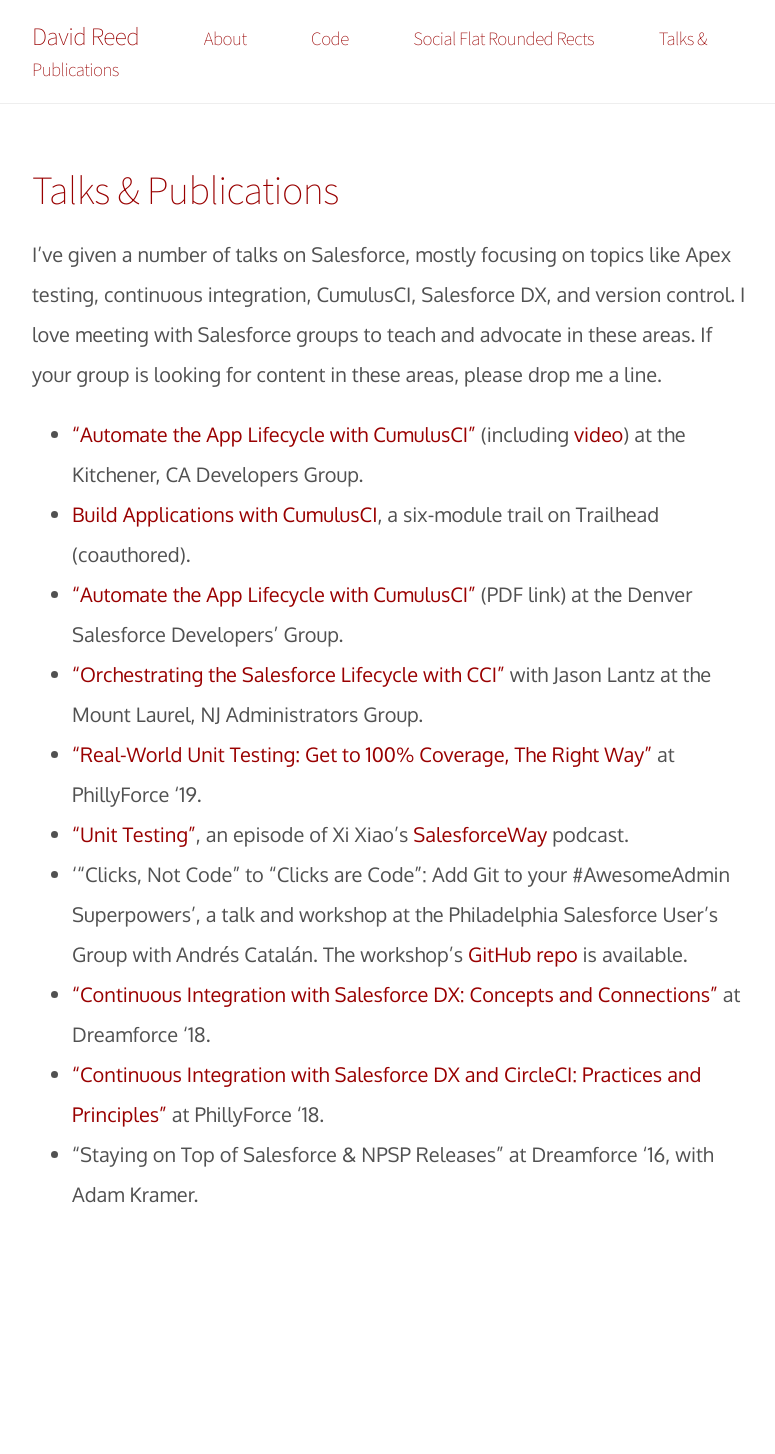
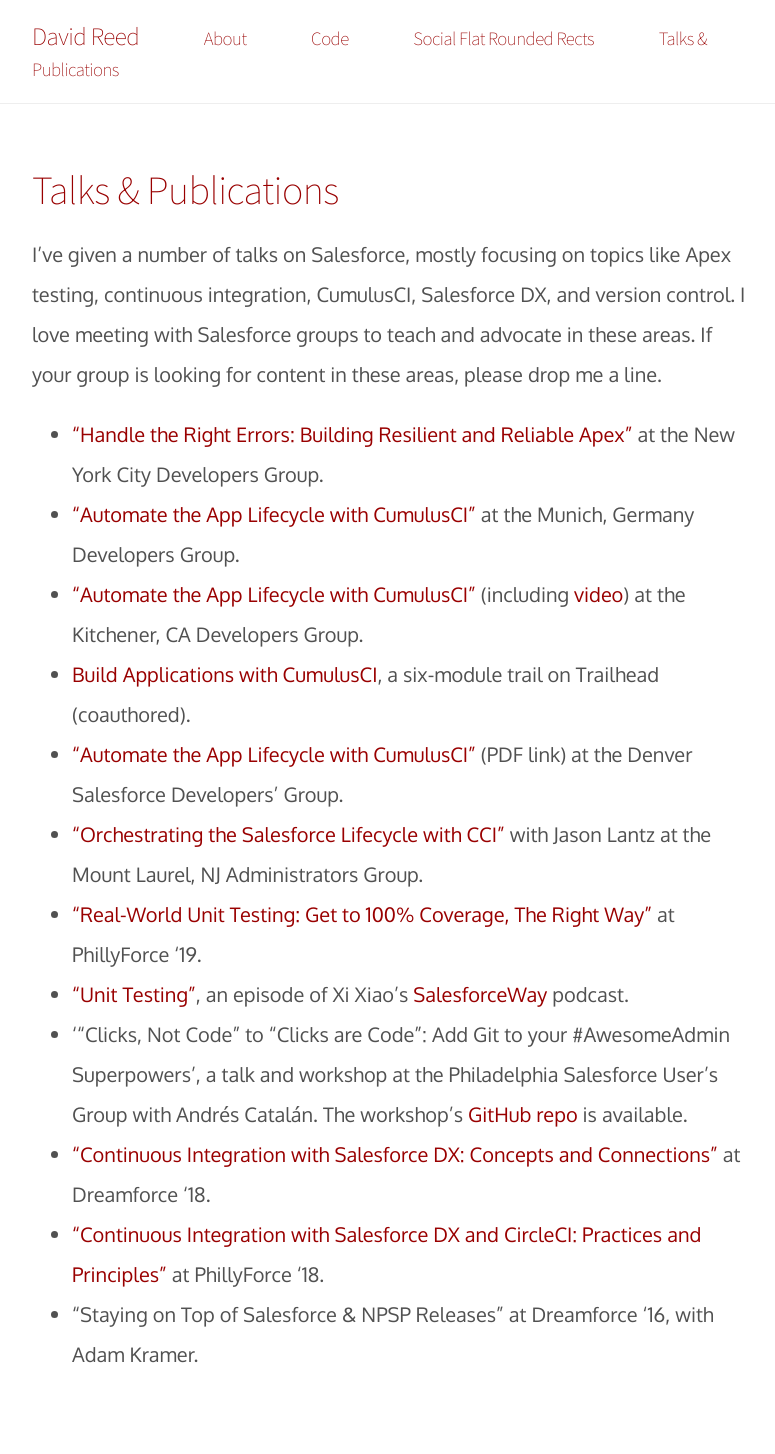
Before and after one commit to davidmreed/davidmreed.github.io, a Jekyll site: the page built from publications.md, in a window 1280 px wide. Shown: the whole page, without its empty margins (248-1023 px from the left). Built offline with Jekyll 4.4.1, drawn with Linux system fonts in a browser that asks for light colours; some web fonts are replaced; before the commit the page ends 1294 px from its top, so only the background shows below that.

Commit message:
Update publications.md

```diff
--- a/publications.md
+++ b/publications.md
@@ -5,6 +5,8 @@
 
 I've given a number of talks on Salesforce, mostly focusing on topics like Apex testing, continuous integration, CumulusCI, Salesforce DX, and version control. I love meeting with Salesforce groups to teach and advocate in these areas. If your group is looking for content in these areas, please drop me a line.
 
+  - ["Handle the Right Errors: Building Resilient and Reliable Apex"](https://trailblazercommunitygroups.com/events/details/salesforce-new-york-city-ny-developers-group-presents-handle-the-right-errors-building-resilient-and-reliable-apex/#/) at the New York City Developers Group.
+  - ["Automate the App Lifecycle with CumulusCI"](https://trailblazercommunitygroups.com/events/details/salesforce-munich-germany-developers-group-presents-virtual-meetup-david-reed-on-automate-the-app-lifecycle-with-cumulusci/) at the Munich, Germany Developers Group.
  - ["Automate the App Lifecycle with CumulusCI"](https://www.sudipta-deb.in/2020/04/kitchener-canada-developer-group-event.html) (including [video](https://www.youtube.com/watch?v=Guc8ZX1Dg6A)) at the Kitchener, CA Developers Group.
  - [Build Applications with CumulusCI](https://trailhead.salesforce.com/en/content/learn/trails/build-applications-with-cumulusci), a six-module trail on Trailhead (coauthored).
  - ["Automate the App Lifecycle with CumulusCI"](https://www.ktema.org/public/cumulusci/Automate_the_App_Lifecycle_with_CumulusCI.pdf) (PDF link) at the Denver Salesforce Developers' Group.
```
